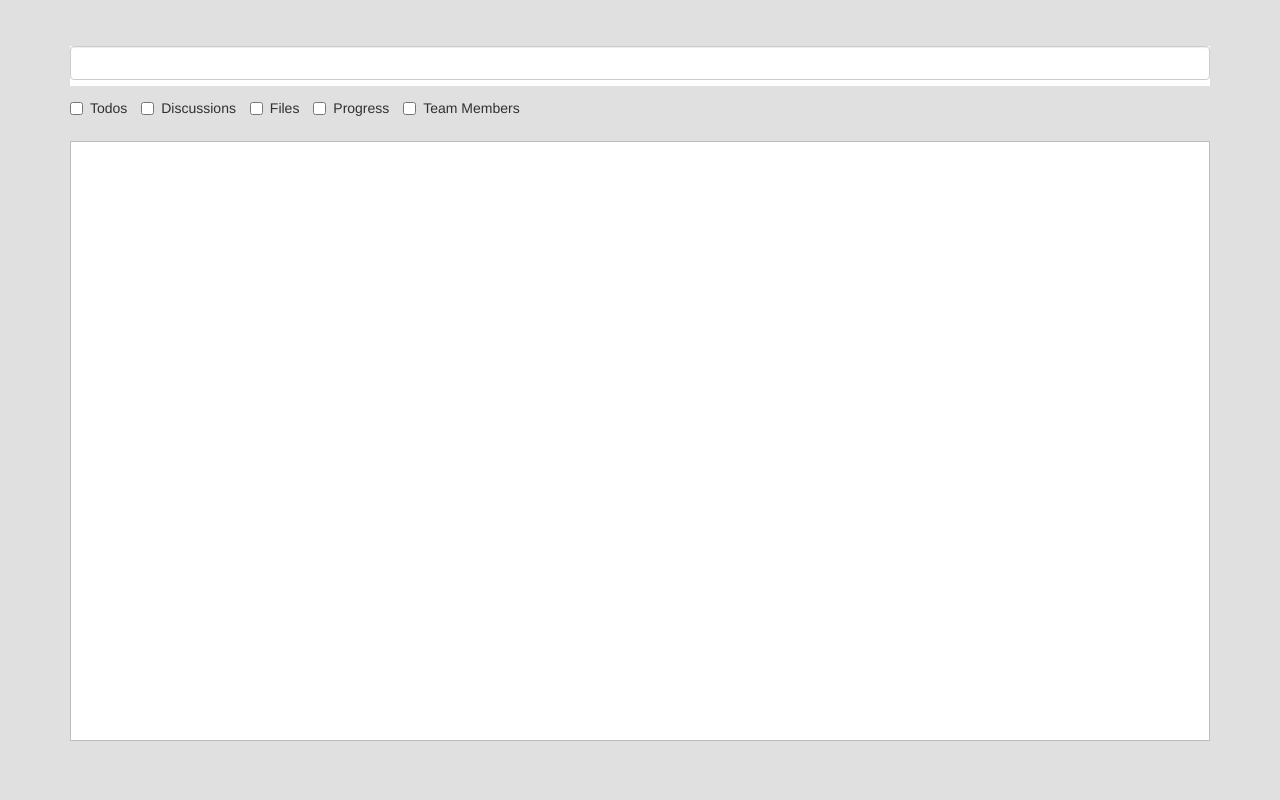
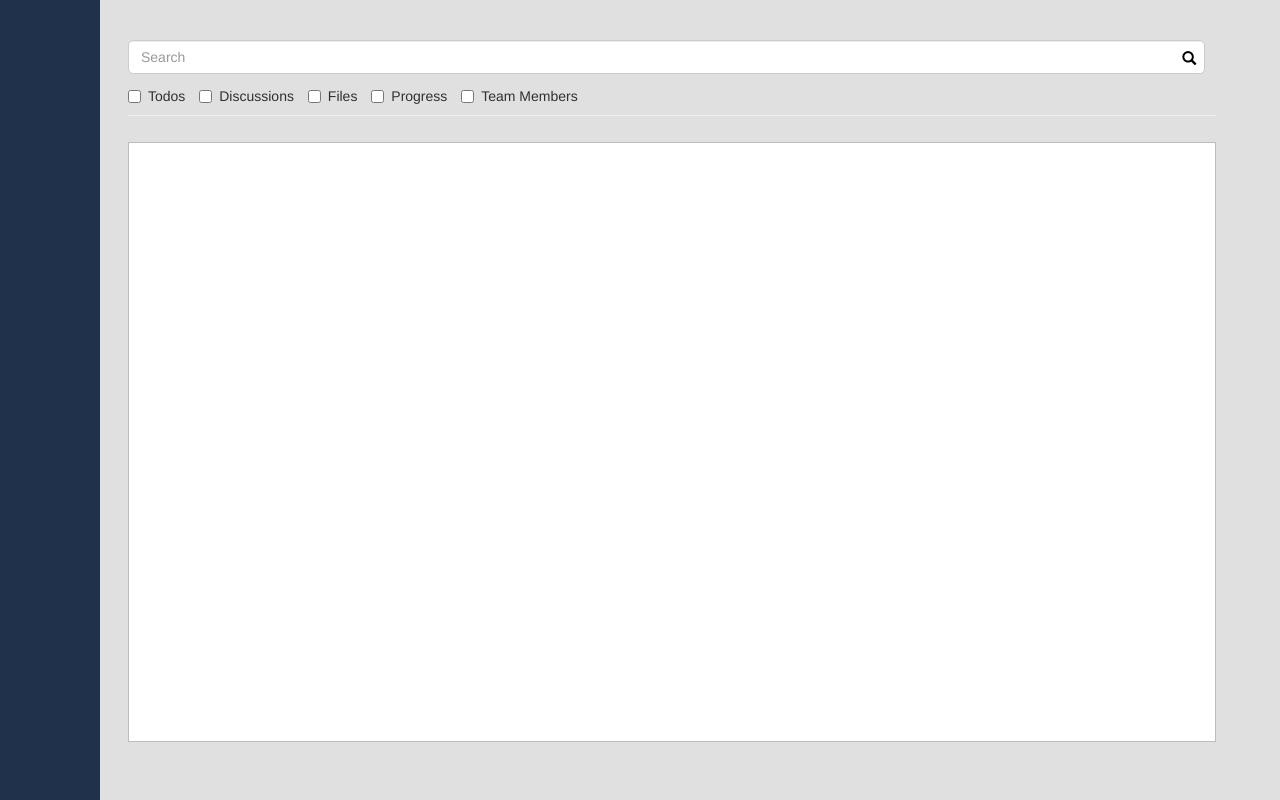
Before and after one commit to dushyantsingh23/Dashboard, a plain HTML site: page index.html in a window 1280 px wide. Drawn offline with nearby package versions, Linux system fonts and the light colour scheme; files that its build step writes are made by us from their sources.

Commit message:
Added Sidebar and indentation

```diff
--- a/css/style.css
+++ b/css/style.css
@@ -1,28 +1,58 @@
-
-.search
-{
-	height: 5%;
-	margin: 0 auto;
-	background-color: #fff;
-	border-color: #BDBDBD;
-	margin-top:4%;
+#checkboxes {
+	margin-top: 1%;
 }
 
 .box
 {
 	height: 75%;
-	margin: 0 auto;
+	margin-left: 10%;
+	margin-right: 5%;
 	background-color: #fff;
 	border-style: solid;
-    border-width: 1px;
+	border-width: 1px;
 	border-color: #BDBDBD;
 	margin-top:2%;
 }
 
 body
 {
-	margin: 0;
 	padding: 0;
 	color: #303030;
 	background-color: #e0e0e0;
 }
+
+
+#custom-search-input {
+	margin: auto;
+	padding: 2px, 2px, 2px, 2px;
+}
+
+#custom-search-input .search-query {
+	padding: 4px, 4px, 4px, 4px;
+	border-radius: 5px;
+}
+
+#custom-search-input button {
+	border: 0;
+	background: none;
+	padding: 2px, 5px, 2px, 2px;
+	position: relative;
+	margin-left: -35px;
+	border-radius: 3px;
+	color:#000000;
+}
+
+.page-header {
+	margin-left: 10%;
+	margin-right: 5%;
+}
+
+.left-nav {
+background: #20314C;
+position: absolute;
+top: 0px;
+left: 0px;
+height: 100%;
+width: 100px;
+
+}
--- a/index.html
+++ b/index.html
@@ -7,12 +7,20 @@
   <title>Using BootStrap UI</title>
 </head>
 <body>
-  <div class="container">
-    <div class="search">
-    <input type="text" class="form-control" id="user">
+
+  <div class = "page-header">
+   <div id="custom-search-input">
+    <div class="input-group col-md-12">
+      <input type="text" class="  search-query form-control" placeholder="Search" />
+      <span class="input-group-btn">
+        <button class="btn btn-info" type="button">
+          <span class=" glyphicon glyphicon-search"></span>
+        </button>
+      </span>
+    </div>
   </div>
+  <div id = "checkboxes">
 
-  <div style="margin-top:1%">
     <label class="checkbox-inline">
       <input type="checkbox" id="inlineCheckbox1" value="option1"> Todos
     </label>
@@ -29,11 +37,12 @@
       <input type="checkbox" id="inlineCheckbox3" value="option3"> Team Members
     </label>
   </div>
+</div>
 
-  <div class="box">
-  </div>
+<div class="box"></div>
+
+<div class="left-nav">
+  <div class="col-md-12"></div>
 </div>
-</body>
-
 
 </html>
```
